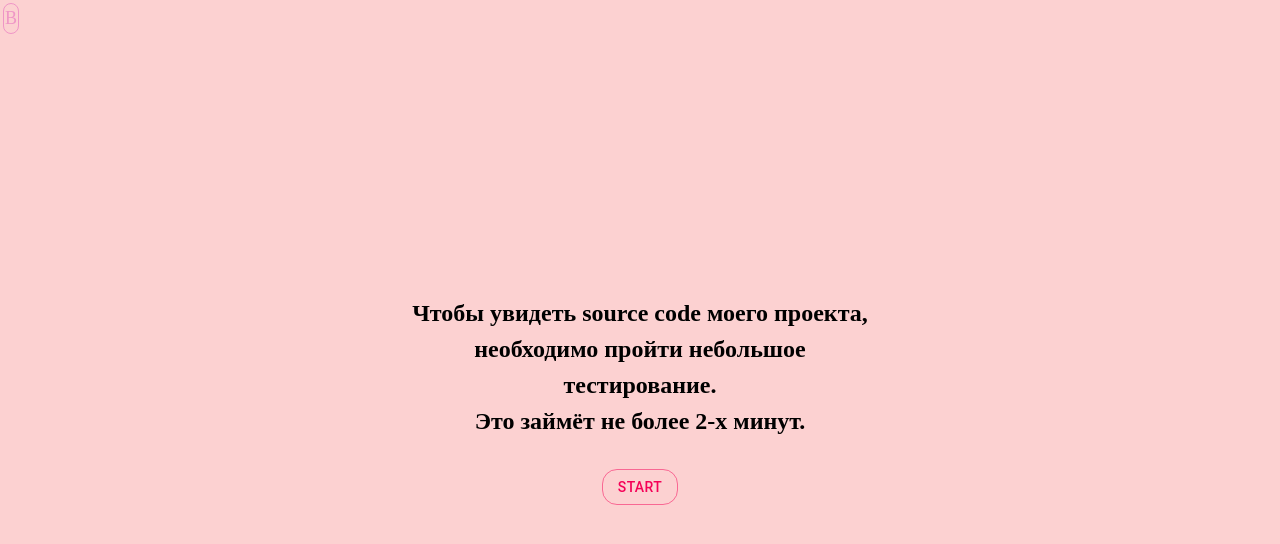
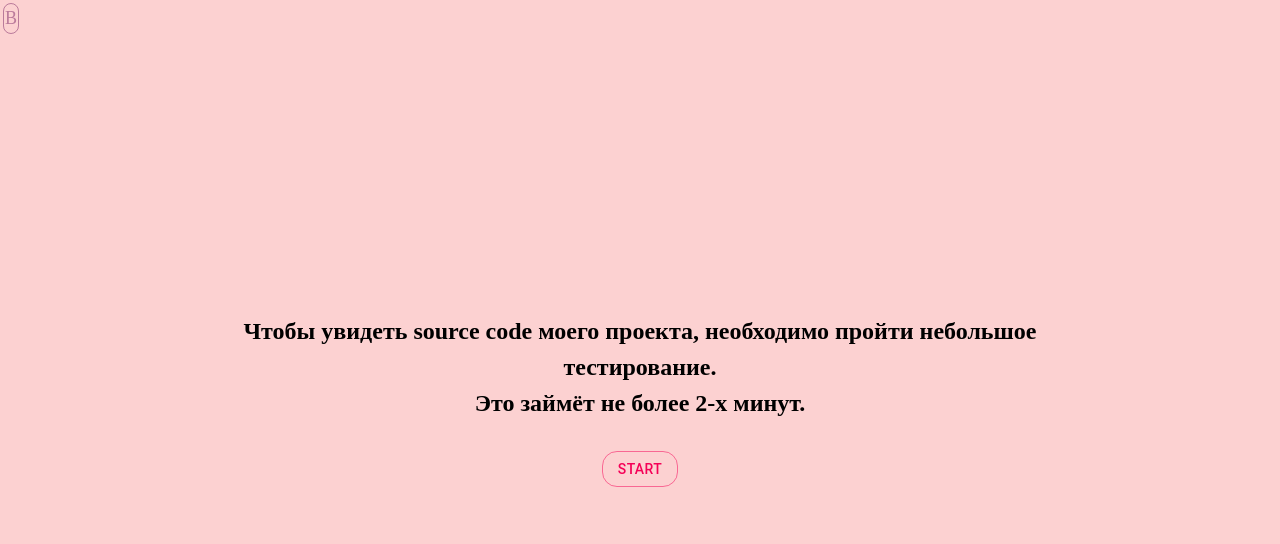
Before and after one commit to AlexandrKhom/movies_from_the_movies, a React (Create React App) app: page /test in a window 1280 px wide. Shown: the top 544 px of the page. Built offline with nearby package versions, Linux system fonts and the light colour scheme; what react-animations would draw is missing.

Commit message:
I hope that's all 3

```diff
--- a/src/components/CV/NewCV/CVmy.module.css
+++ b/src/components/CV/NewCV/CVmy.module.css
@@ -121,15 +121,15 @@
 .back {
     position: fixed;
     text-decoration: none;
-    color: rgba(58, 55, 55, 0.68);
+    color: rgba(150, 121, 121, 0.73);
     font-size: large;
-    border: #3a3737 1px solid;
+    border: rgba(150, 121, 121, 0.73) 1px solid;
     border-radius: 22px;
     margin: 3px;
     padding: 1px;
 }
 .back:hover {
     /*border: #3f3030 1px solid;*/
-    border: #2d494b 1px solid;
-    color: #2d494b;
+    border: #285a8f 1px solid;
+    color: #285a8f;
 }
--- a/src/components/Movie/Header/Header.js
+++ b/src/components/Movie/Header/Header.js
@@ -10,6 +10,8 @@ import {ToggleThem} from "../ToggleThem";
 export const Header = () => {
     const {theme} = useSelector(({theme}) => theme);
 
+
+
     return (
         <div className={`${styles.header} ${theme ? styles.dark : styles.white}`}>
             <Link to="/" className={`${styles.logo} ${theme ? styles.dark : styles.white}`}><b><i>MoviesDB</i></b></Link>
--- a/src/components/Movie/MovieInfo/MovieInfo.module.css
+++ b/src/components/Movie/MovieInfo/MovieInfo.module.css
@@ -14,7 +14,8 @@ iframe {
     min-height: 270px;
     max-height: max-content;
     border: 1px solid black;
-    margin: 20px;
+    margin-top: 20px;
+    margin-right: 7px;
 }
 
 
--- a/src/components/Test/Preview/Preview.module.css
+++ b/src/components/Test/Preview/Preview.module.css
@@ -17,13 +17,13 @@
     align-items: center;
     /*padding: 50px 0;*/
 
-    padding: 50px 50px;
+    /*padding: 50px 50px;*/
 
 }
 
 .block > h2 {
     margin-bottom: 30px;
-    max-width: 50%;
+    max-width: 90%;
 }
 .block > button {
     border-radius: 15px;
--- a/src/containers/TestPage/TestPage.module.css
+++ b/src/containers/TestPage/TestPage.module.css
@@ -11,15 +11,15 @@
 .back {
     position: fixed;
     text-decoration: none;
-    color: rgba(234, 125, 194, 0.7);
+    color: rgba(159, 86, 132, 0.7);
     font-size: large;
-    border: rgba(234, 125, 194, 0.7) 1px solid;
+    border: rgba(159, 86, 132, 0.7) 1px solid;
     border-radius: 22px;
     margin: 3px;
     padding: 1px;
 }
 .back:hover {
     /*border: #3f3030 1px solid;*/
-    border: rgba(218, 101, 175, 0.7) 1px solid;
-    color: rgba(218, 101, 175, 0.7);
+    border: rgba(134, 47, 102, 0.7) 1px solid;
+    color: rgba(134, 47, 102, 0.7);
 }
```
Also changed, not shown: src/components/Movie/Header/Header.module.css (line endings or trailing spaces).
